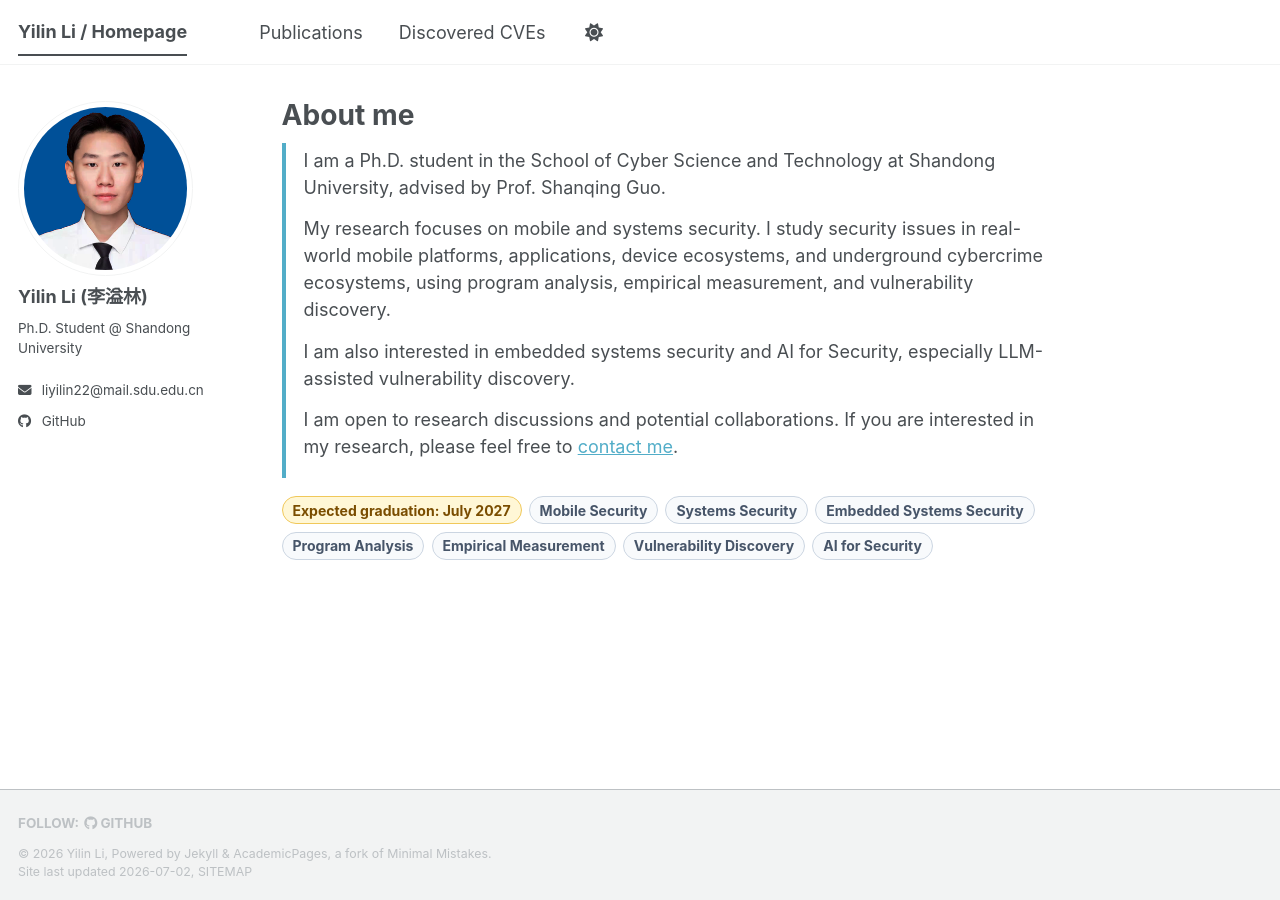
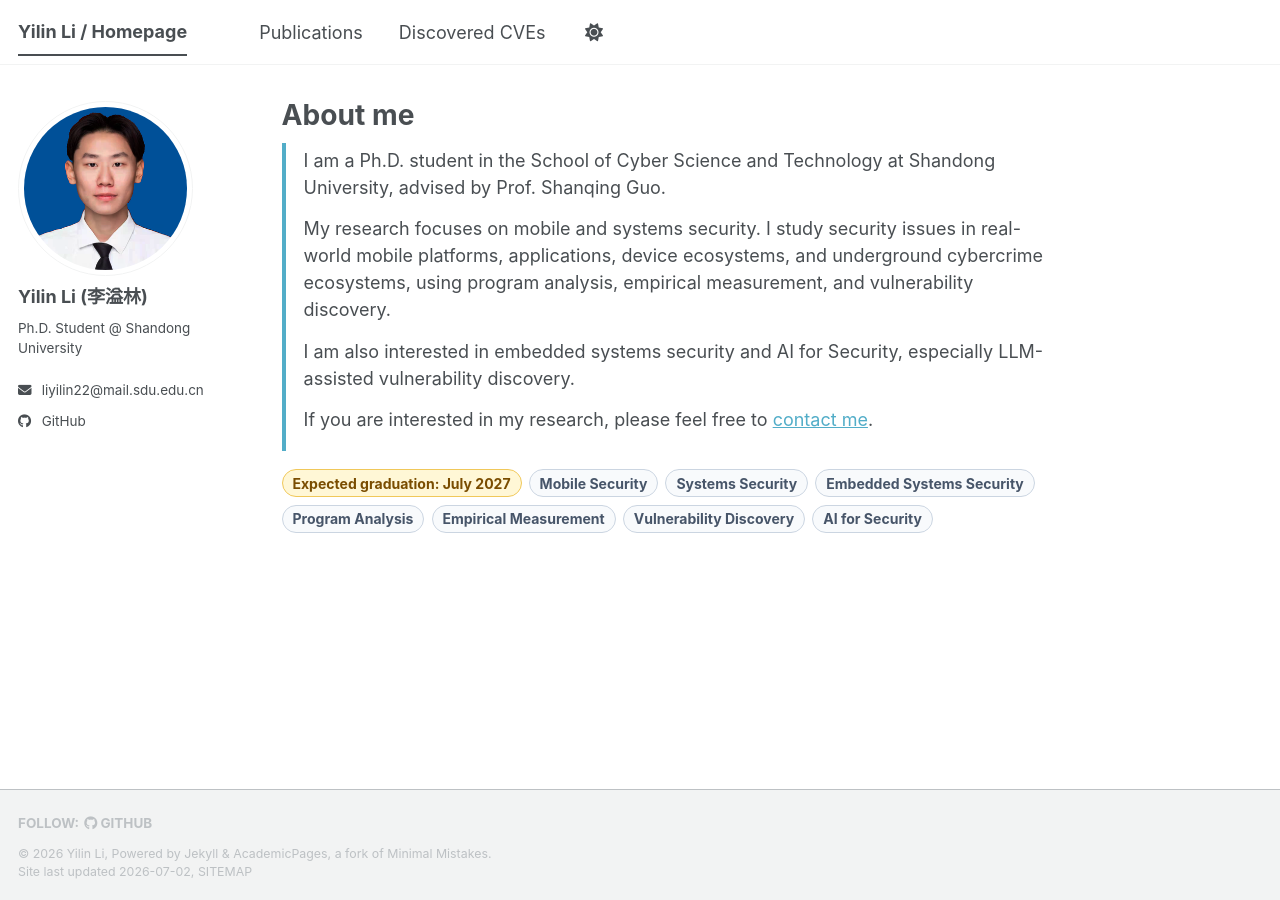
Before and after one commit to mu-sec/mu-sec.github.io, a Jekyll site: the page built from _pages/about.md, in a window 1280 px wide. Built offline with Jekyll 4.4.1, drawn with Linux system fonts in a browser that asks for light colours; a style sheet for code colours, icons or effects is not loaded.

Commit message:
Refine contact note wording

```diff
--- a/_pages/about.md
+++ b/_pages/about.md
@@ -43,7 +43,7 @@
   <p>I am a Ph.D. student in the School of Cyber Science and Technology at Shandong University, advised by Prof. Shanqing Guo.</p>
   <p>My research focuses on mobile and systems security. I study security issues in real-world mobile platforms, applications, device ecosystems, and underground cybercrime ecosystems, using program analysis, empirical measurement, and vulnerability discovery.</p>
   <p>I am also interested in embedded systems security and AI for Security, especially LLM-assisted vulnerability discovery.</p>
-  <p>I am open to research discussions and potential collaborations. If you are interested in my research, please feel free to <a href="mailto:liyilin22@mail.sdu.edu.cn">contact me</a>.</p>
+  <p>If you are interested in my research, please feel free to <a href="mailto:liyilin22@mail.sdu.edu.cn">contact me</a>.</p>
 </div>
 
 <div class="about-tags">
```
